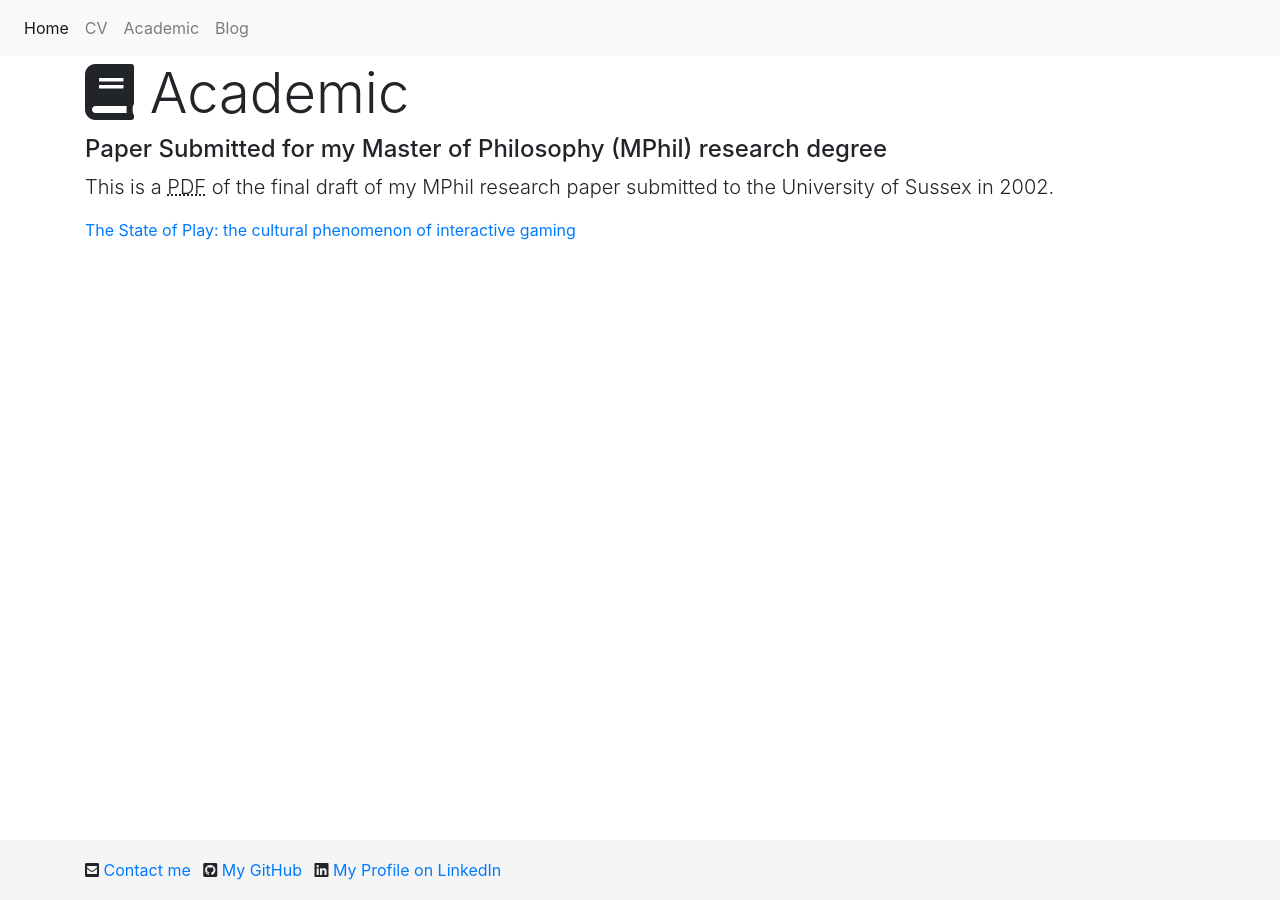
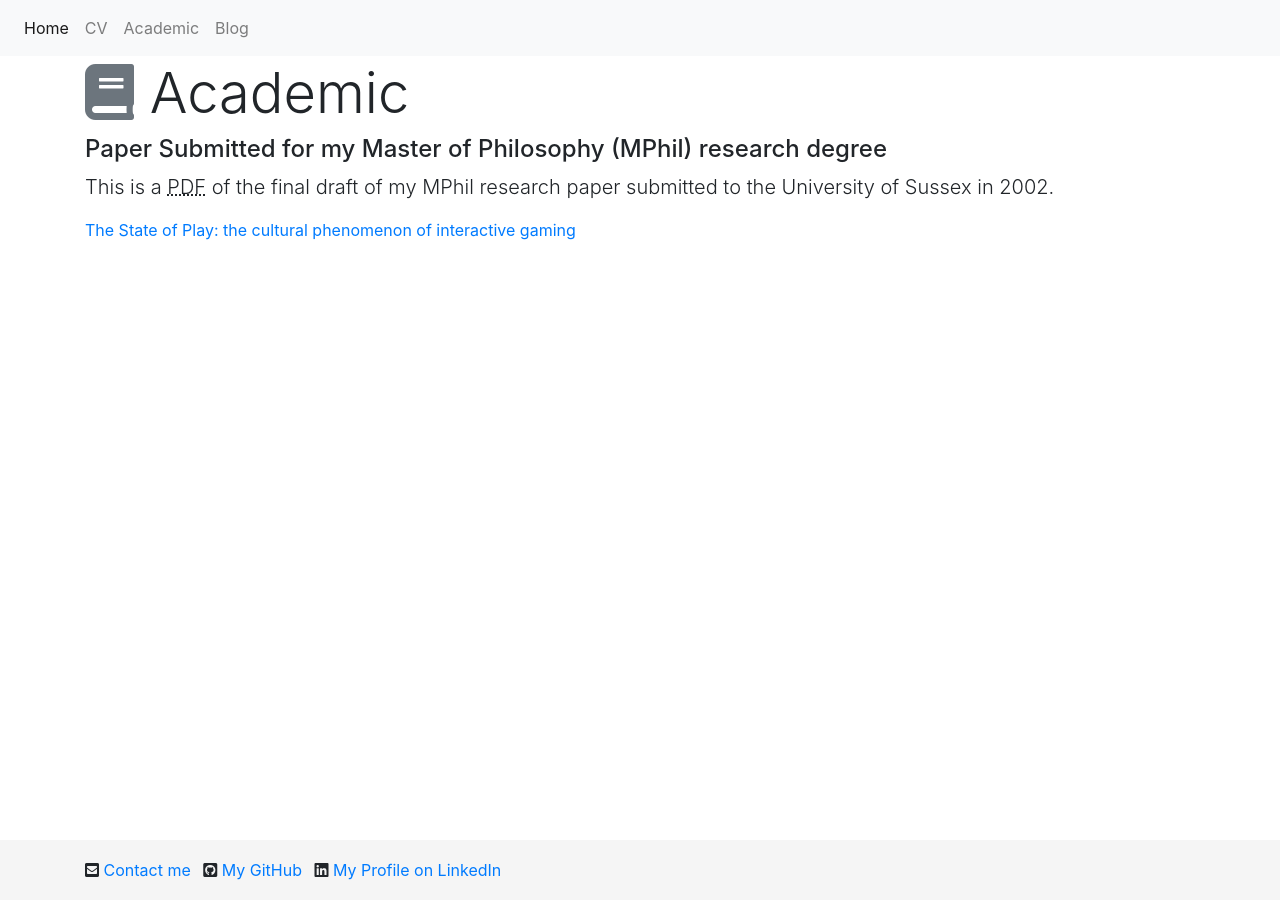
Before and after one commit to ableasdale/ableasdale.github.io, a Jekyll site: the page built from academic/index.html, in a window 1280 px wide. Built offline with Jekyll 4.4.1, drawn with Linux system fonts in a browser that asks for light colours; nearby versions of some CDN libraries.

Commit message:
attempt to mute icons

```diff
--- a/academic/index.html
+++ b/academic/index.html
@@ -2,7 +2,7 @@
 layout: default
 title: Alex Bleasdale - Academic work
 ---
-<h1 class="display-4"><i class="fas fa-book"></i> Academic</h1>
+<h1 class="display-4"><i class="text-muted fas fa-book"></i> Academic</h1>
 <h4>Paper Submitted for my Master of Philosophy (MPhil) research degree</h4>
 <p class="lead">This is a <abbr title="Portable Document Format">PDF</abbr> of the final draft of my MPhil research paper submitted to the University of Sussex in 2002.</p>
 <p><a title="This links to my MPhil paper" href="/academic/mphil.pdf">The State of Play: the cultural phenomenon of interactive gaming</a></p>
--- a/cv/index.html
+++ b/cv/index.html
@@ -2,7 +2,7 @@
 layout: default
 title: Alex Bleasdale - Curriculum Vitae
 ---
-<h1 class="display-4"><i class="far fa-file-alt"></i> Curriculum Vitae</h1>
+<h1 class="display-4"><i class="text-muted far fa-file-alt"></i> Curriculum Vitae</h1>
 
 <div class="card mb-3">
     <div class="card-header">Personal Outline</div>
```
